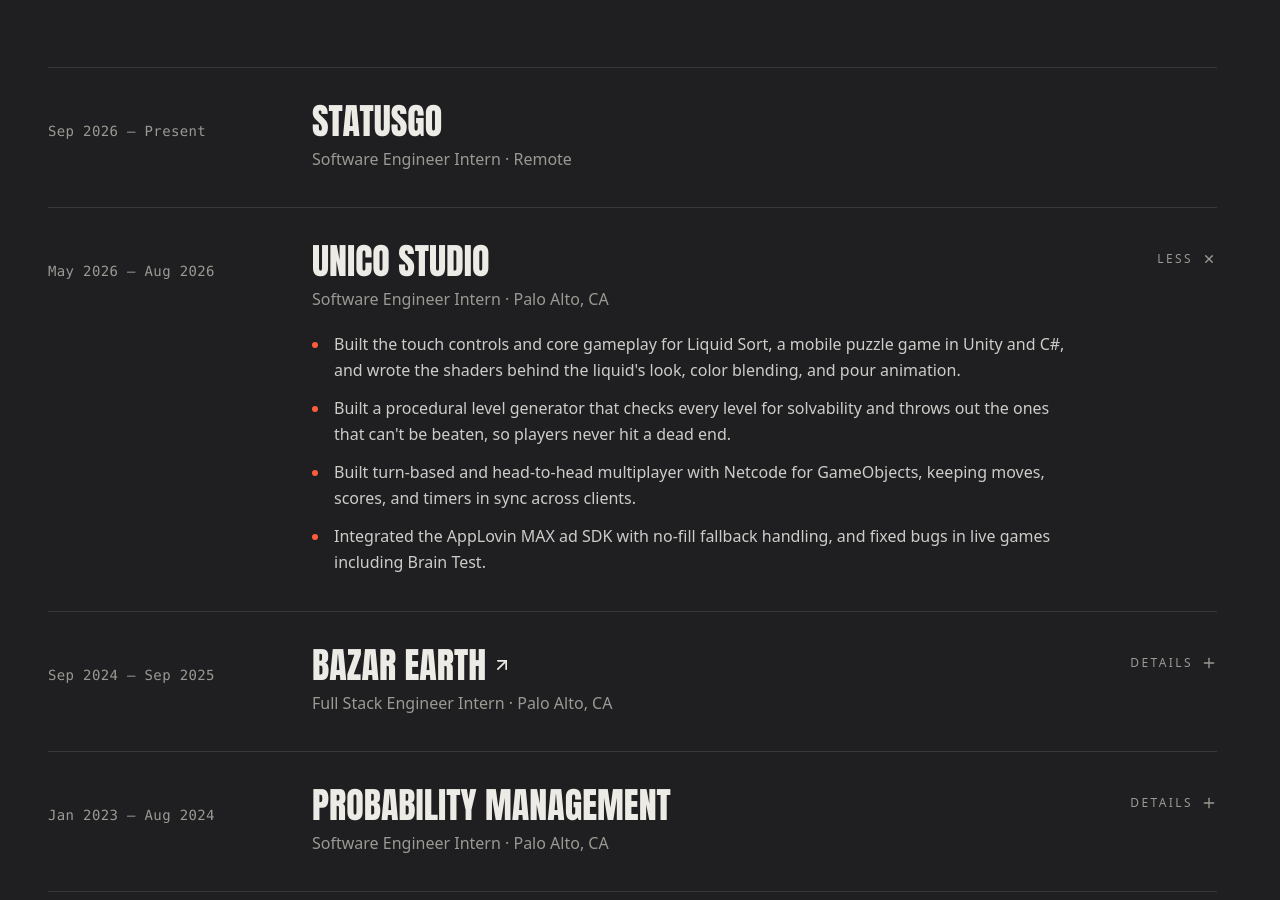
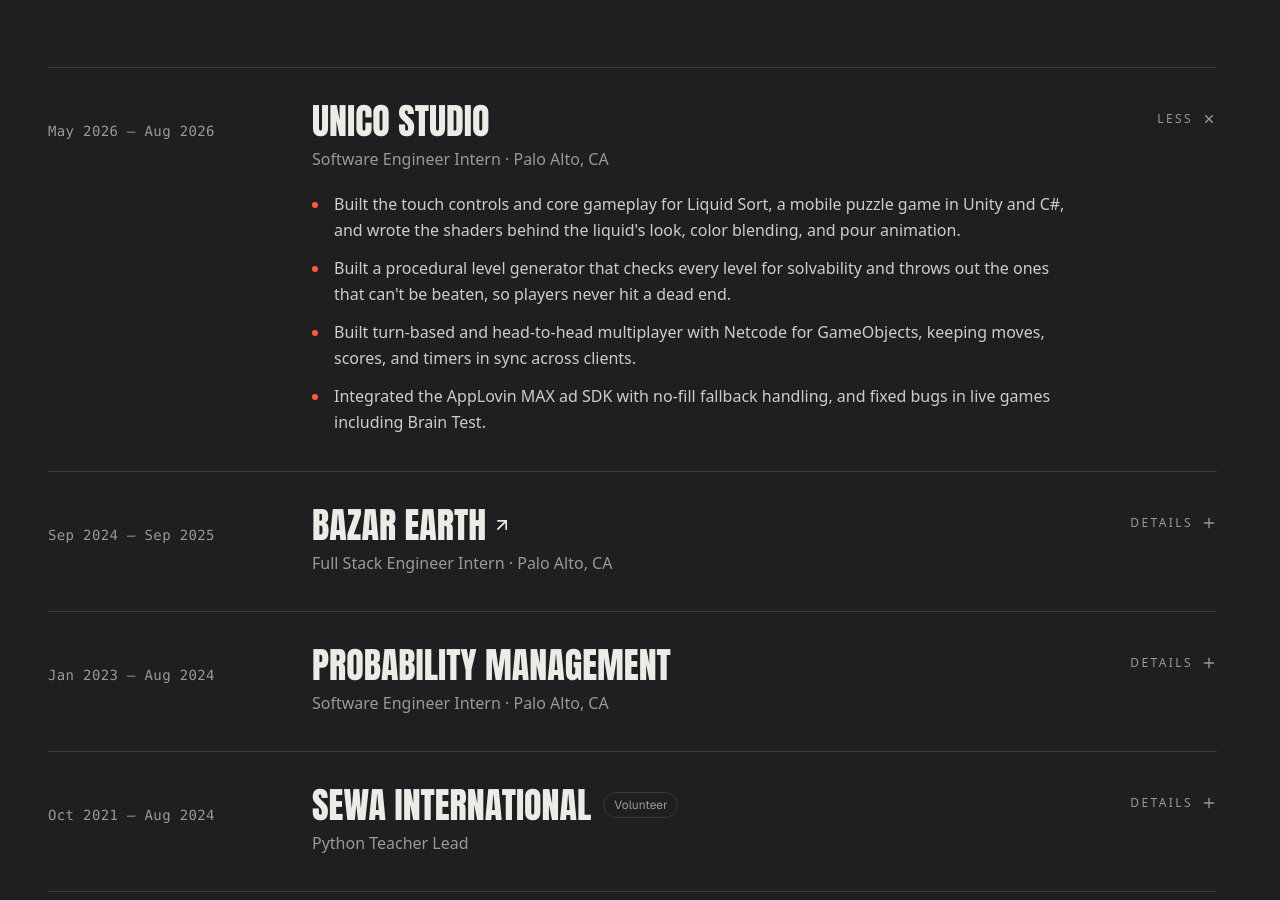
Before and after one commit to Xenon757/portfolio, a Next.js app: page / in a window 1280 px wide. Shown: the part 4578-5478 px from the top of the page. Built offline with nearby package versions, Linux system fonts and the light colour scheme; no server answers.

Commit message:
content: remove StatusGo from the site
Deleted from experience.ts (not just hidden), since the repo is public.
Experience now starts with Unico Studio.

```diff
--- a/src/data/experience.ts
+++ b/src/data/experience.ts
@@ -1,5 +1,4 @@
-// From Aadi's résumés — see CLAUDE.md §4. Keep StatusGo's wording in progress
-// ("Migrating"): no completion, runtime, or record-count claims.
+// From Aadi's résumés — see CLAUDE.md §4.
 
 export type Experience = {
   company: string;
@@ -18,17 +17,6 @@
 };
 
 export const allExperience: Experience[] = [
-  {
-    company: "StatusGo",
-    role: "Software Engineer Intern",
-    start: "Sep 2026",
-    end: "Present",
-    location: "Remote",
-    // Aadi just started — show the role only, no details (Oct 2026). For later, the
-    // résumé bullet is: "Migrating a nightly data-processing pipeline from pandas to
-    // PySpark on AWS Glue, with Delta Lake on S3." Keep it in-progress wording.
-    bullets: [],
-  },
   {
     company: "Unico Studio",
     role: "Software Engineer Intern",
--- a/src/data/site.ts
+++ b/src/data/site.ts
@@ -22,7 +22,7 @@
   status: "Open to Summer 2027 internships",
 } as const;
 
-/** About section copy. Facts from the résumé; no claims beyond it. Don't feature StatusGo here (Aadi just started). */
+/** About section copy. Facts from the résumé; no claims beyond it. */
 export const about = {
   // Revealed word by word on scroll.
   statement:
```
Also changed, not shown: 1 other file (tests, documents, lock files or other folders).
